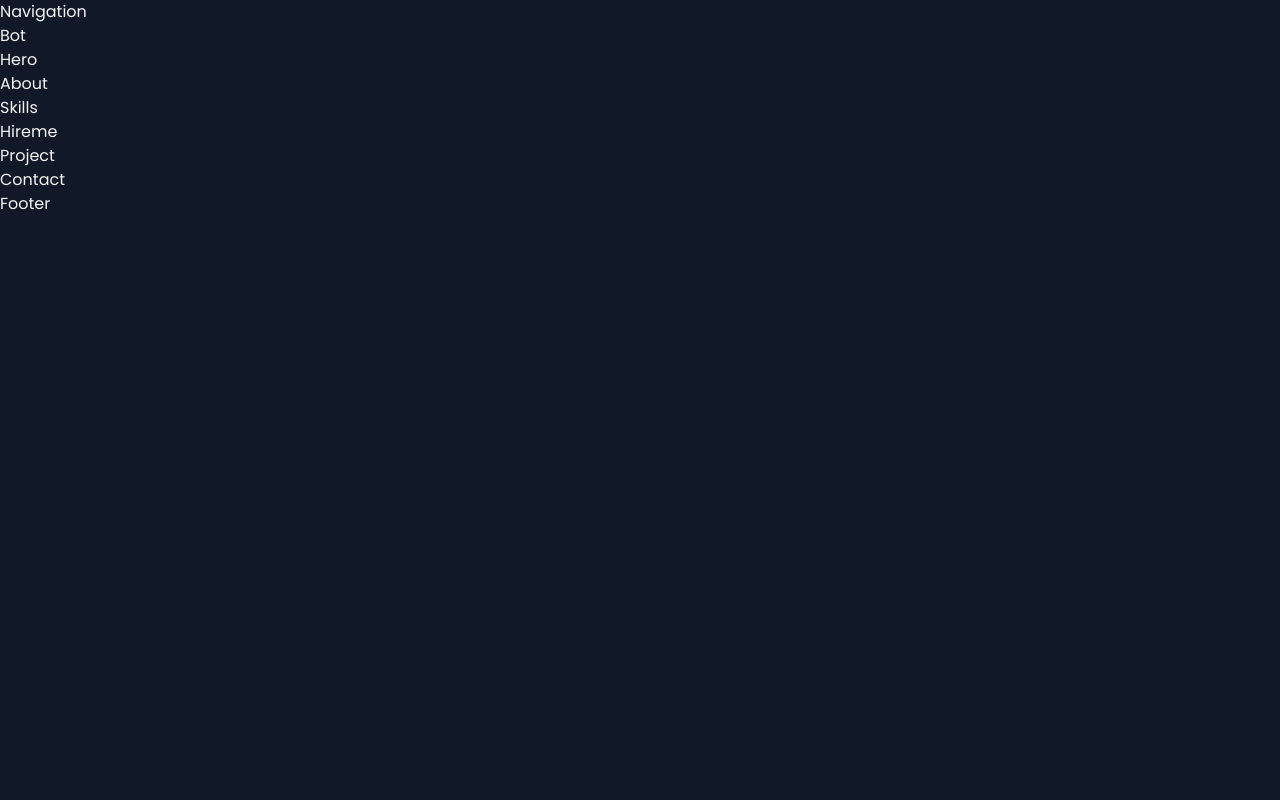
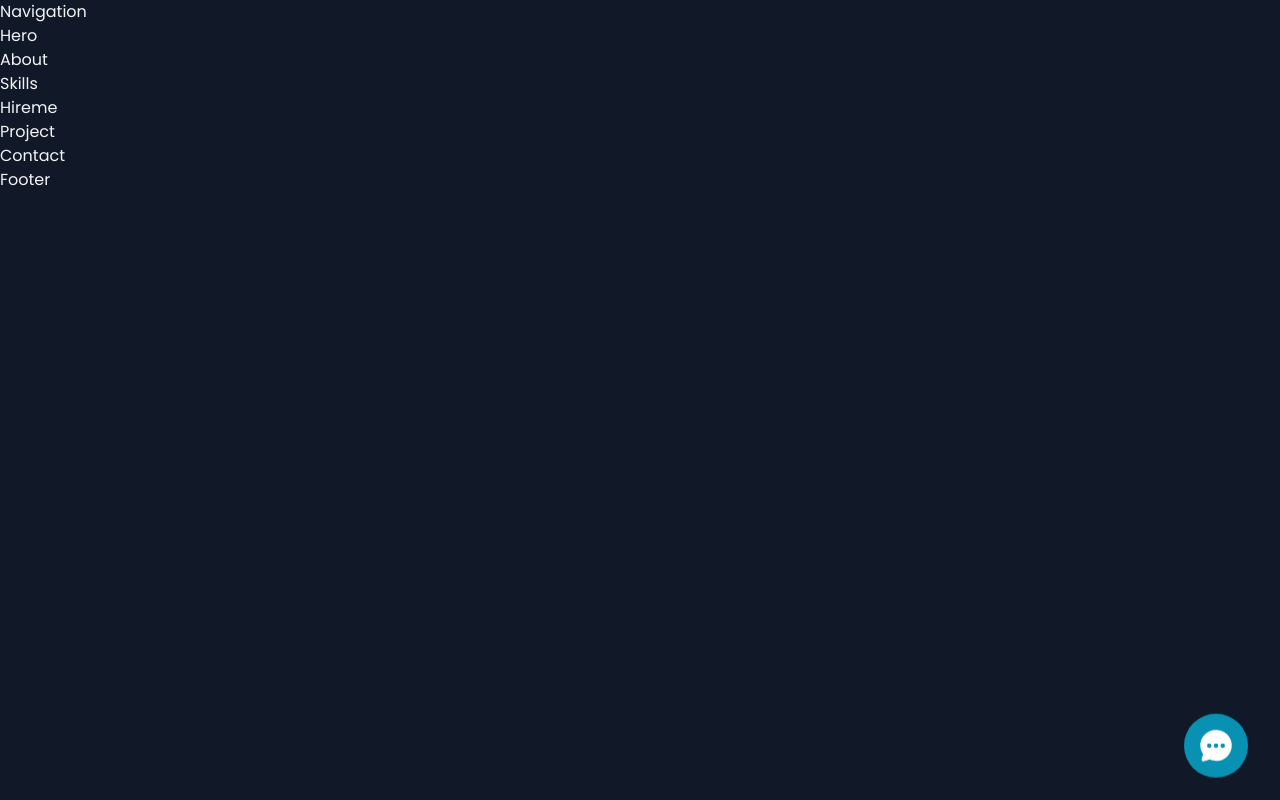
Before and after one commit to sadi98/MyPortofolio, a React (Vite) app: page / in a window 1280 px wide. Built offline with nearby package versions, Linux system fonts and the light colour scheme.

Commit message:
slicing bot chat

```diff
--- a/src/components/Bot.jsx
+++ b/src/components/Bot.jsx
@@ -2,7 +2,9 @@
 
 const Bot = () => {
   return (
-    <div>Bot</div>
+    <div className='fixed bottom-5 sm:right-8 right-4 z-[999] cursor-pointer text-white text-4xl bg-cyan-600 w-16 h-16 flex items-center justify-center rounded-full animate-bounce'>
+      <ion-icon name="chatbubble-ellipses"></ion-icon>
+    </div>
   )
 }
 
```
